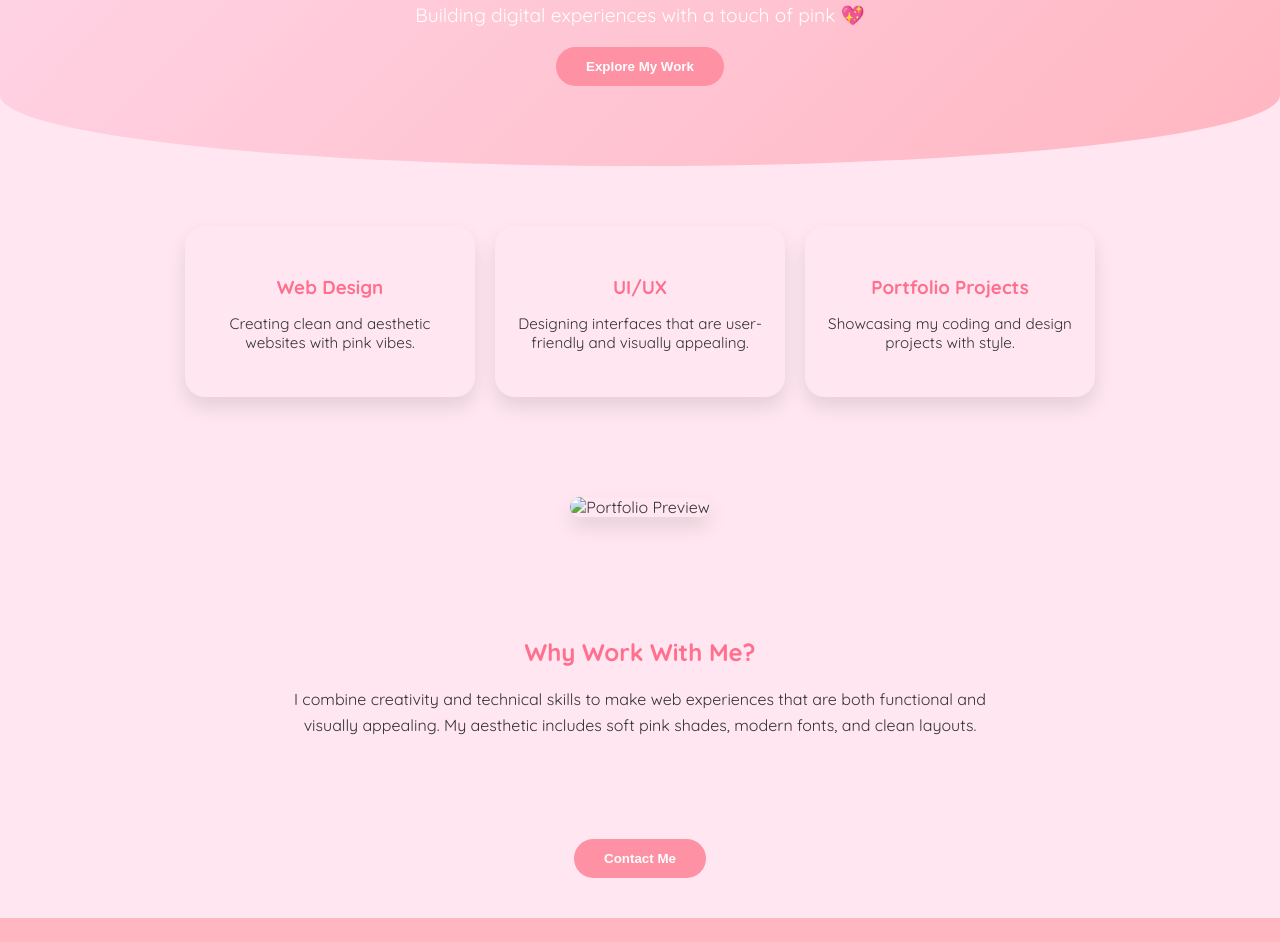
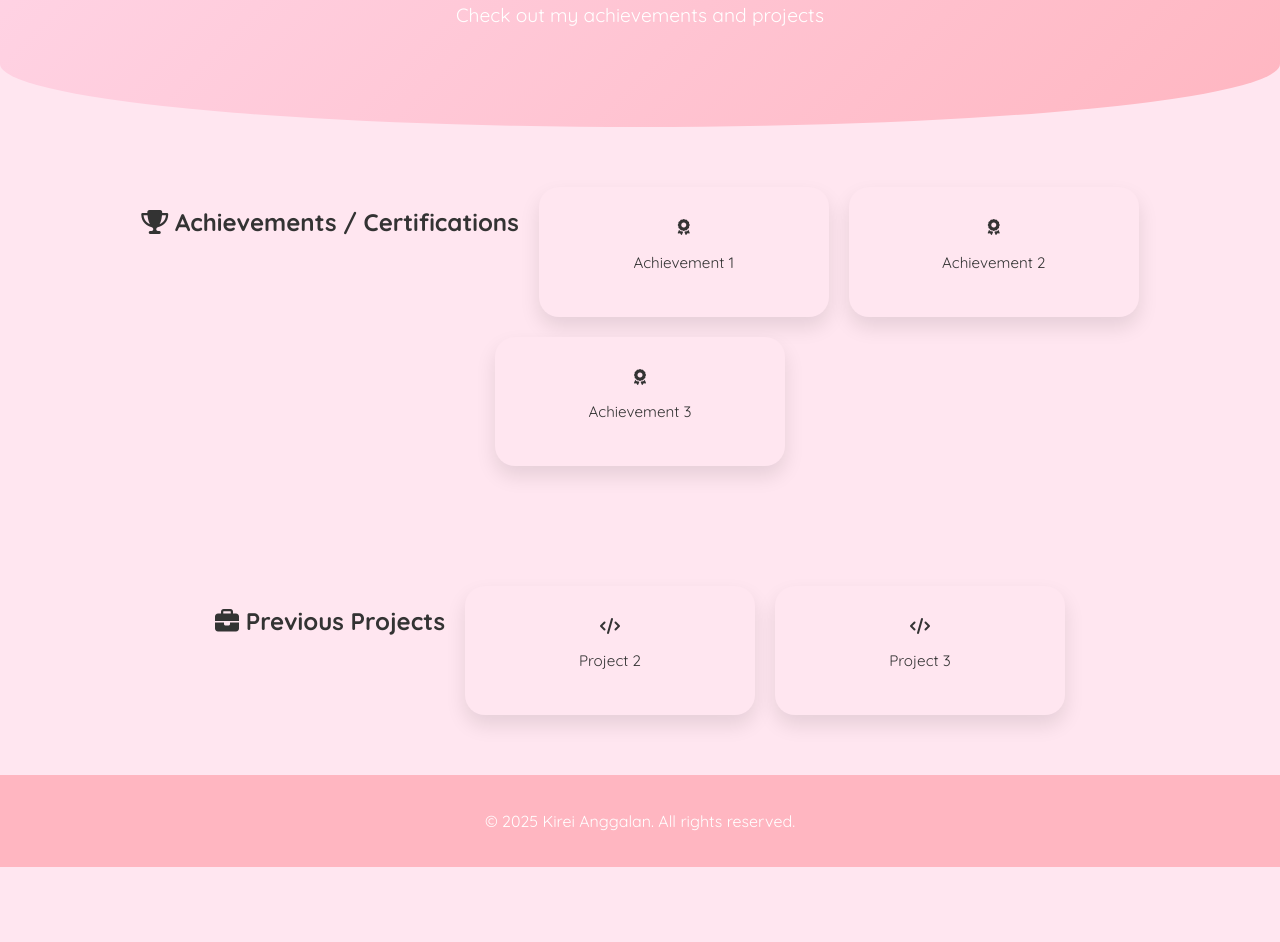
Before and after one commit to kirauy/portfolio, a plain HTML site: page index.html in a window 1280 px wide. Shown: the part 188-1130 px from the top of the page. After the commit the page ends 1055 px from the top, so only its background shows below. Drawn offline with Linux system fonts and the light colour scheme.

Commit message:
Update index.html

```diff
--- a/index.html
+++ b/index.html
@@ -6,48 +6,46 @@
   <link href="https://fonts.googleapis.com/css2?family=Quicksand:wght@400;600;700&display=swap" rel="stylesheet">
   <link rel="stylesheet" href="style.css">
   <title>Kirei's Portfolio</title>
+  <link rel="stylesheet" href="https://cdnjs.cloudflare.com/ajax/libs/font-awesome/6.4.0/css/all.min.css">
 </head>
 <body>
-  <!-- Theme Toggle Button -->
-  <button id="theme-toggle" class="theme-btn">🌙</button>
+  <!-- Theme Toggle -->
+  <button id="theme-toggle" class="theme-btn"><i class="fas fa-moon"></i></button>
 
   <!-- Hero Section -->
   <header class="hero">
     <h1>Hi, I'm Kirei</h1>
-    <p>Building digital experiences with a touch of pink 💖</p>
-    <button class="cta">Explore My Work</button>
+    <p>Check out my achievements and projects</p>
   </header>
 
-  <!-- Features Section -->
+  <!-- Achievements / Certifications -->
   <section class="features">
+    <h2><i class="fas fa-trophy"></i> Achievements / Certifications</h2>
     <div class="feature-card">
-      <h3>Web Design</h3>
-      <p>Creating clean and aesthetic websites with pink vibes.</p>
+      <i class="fas fa-award"></i>
+      <p>Achievement 1</p>
     </div>
     <div class="feature-card">
-      <h3>UI/UX</h3>
-      <p>Designing interfaces that are user-friendly and visually appealing.</p>
+      <i class="fas fa-award"></i>
+      <p>Achievement 2</p>
     </div>
     <div class="feature-card">
-      <h3>Portfolio Projects</h3>
-      <p>Showcasing my coding and design projects with style.</p>
+      <i class="fas fa-award"></i>
+      <p>Achievement 3</p>
     </div>
   </section>
 
-  <!-- Visual Section -->
-  <section class="visual">
-    <img src="path-to-your-image.jpg" alt="Portfolio Preview">
-  </section>
-
-  <!-- Info Section -->
-  <section class="info">
-    <h2>Why Work With Me?</h2>
-    <p>I combine creativity and technical skills to make web experiences that are both functional and visually appealing. My aesthetic includes soft pink shades, modern fonts, and clean layouts.</p>
-  </section>
-
-  <!-- Call to Action Section -->
-  <section class="cta-final">
-    <button class="cta">Contact Me</button>
+  <!-- Previous Projects -->
+  <section class="features">
+    <h2><i class="fas fa-briefcase"></i> Previous Projects</h2>
+    <div class="feature-card">
+      <i class="fas fa-code"></i>
+      <p>Project 2</p>
+    </div>
+    <div class="feature-card">
+      <i class="fas fa-code"></i>
+      <p>Project 3</p>
+    </div>
   </section>
 
   <!-- Footer -->
```
